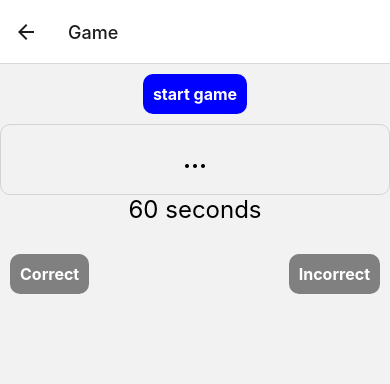
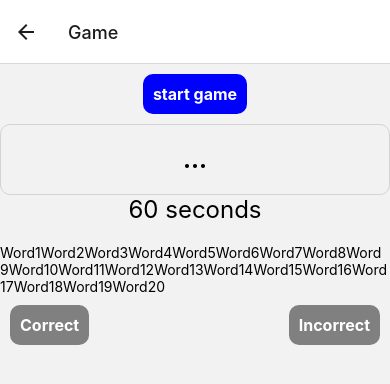
Before and after one commit to YanisOuah/Charade, a React Native app: screen /Game in a window 390 px wide. Shown: the top 384 px of the page. Built offline with nearby package versions, Linux system fonts and the light colour scheme.

Commit message:
add testwords

```diff
--- a/src/containers/GameContainer.tsx
+++ b/src/containers/GameContainer.tsx
@@ -4,8 +4,10 @@ import BigText from '../components/BigText';
 import GameButtons from '../components/GameButtons';
 import useTimer from '../components/Timer';
 import {Text} from 'react-native';
+import {generateFakeWords} from '../services/WordService';
 
 const GameContainer = () => {
+  const [words, setWords] = React.useState(generateFakeWords(20));
   const [gameRunning, setGameRunning] = React.useState(false);
   const {timerComponent, startTimer} = useTimer(60);
 
@@ -17,25 +19,28 @@ const GameContainer = () => {
   const [correctWords, setCorrectWords] = React.useState<string[]>([]);
   const [incorrectWords, setIncorrectWords] = React.useState<string[]>([]);
 
-  const nextWord = () => {
+  const nextWord = React.useCallback(() => {
     console.log(123);
-    setCurrentWord('test');
-  };
+    setCurrentWord(words.slice(-1)[0] || 'test');
+    setWords(words.slice(0, -1));
+  }, [words]);
+
   const handleCorrect = React.useCallback(() => {
     nextWord();
     setCorrectWords(x => [...x, currentWord]);
-  }, [currentWord]);
+  }, [currentWord, nextWord]);
 
   const handleIncorrect = React.useCallback(() => {
     nextWord();
     setIncorrectWords(x => [...x, currentWord]);
-  }, [currentWord]);
+  }, [currentWord, nextWord]);
 
   return (
     <>
       <StyledButton onPress={startGame} text="start game" />
-      <BigText>{gameRunning ? 'test' : '...'}</BigText>
+      <BigText>{gameRunning ? currentWord : '...'}</BigText>
       {timerComponent}
+      <Text>{words}</Text>
       <Text>{correctWords}</Text>
       <Text>{incorrectWords}</Text>
       <GameButtons
--- /dev/null
+++ b/src/services/WordService.tsx
@@ -0,0 +1,10 @@
+export const generateFakeWords = (count: number) => {
+  const fakeWords = [];
+
+  for (let i = 0; i < count; i++) {
+    const fakeWord = `Word${i + 1}`;
+    fakeWords.push(fakeWord);
+  }
+
+  return fakeWords;
+};
```
